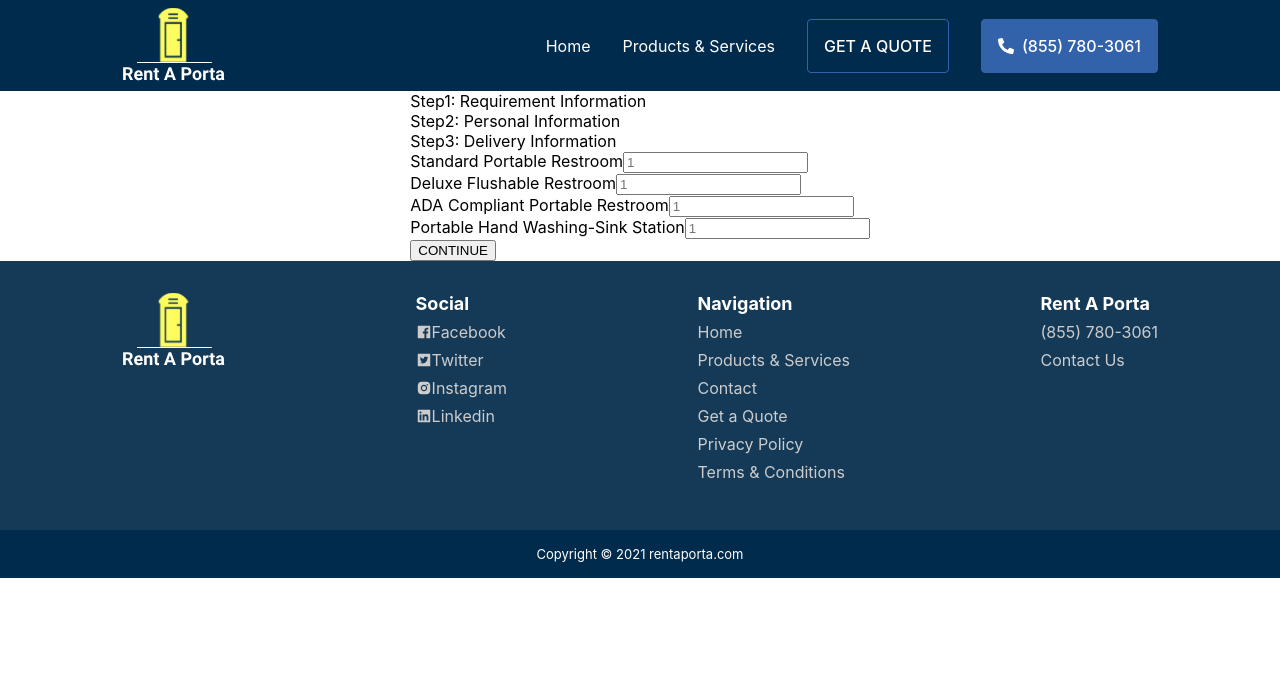
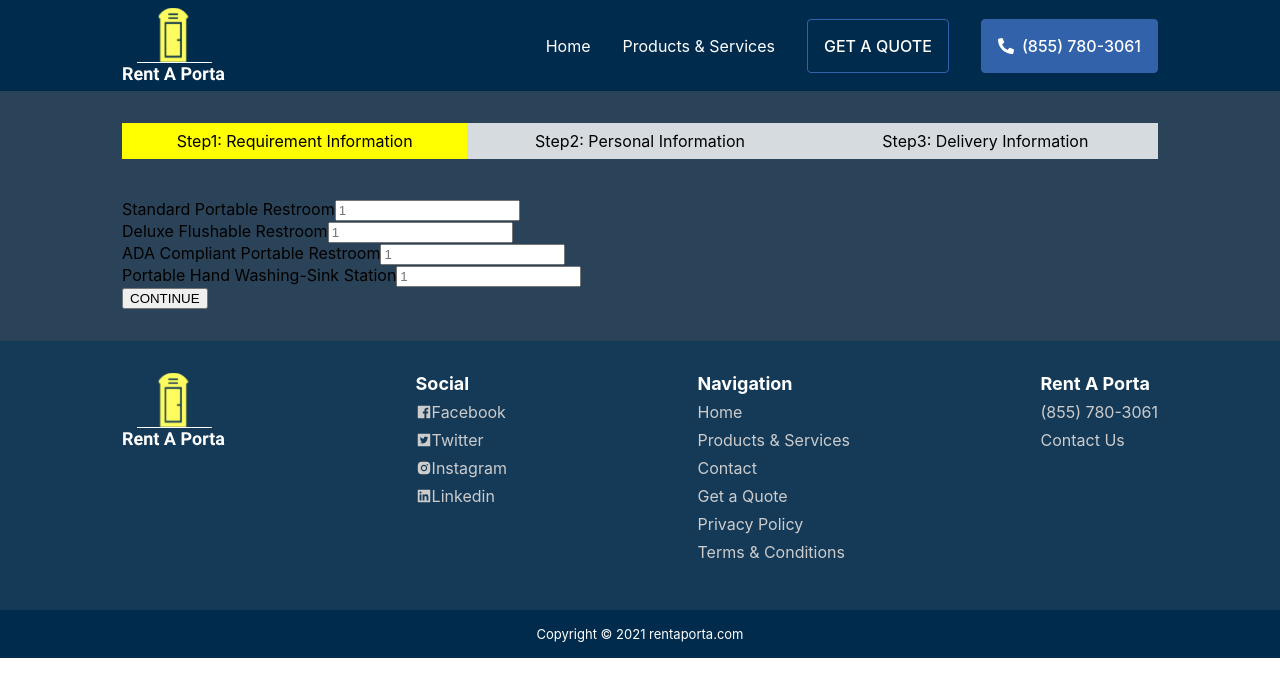
Before and after one commit to nishant-k1/flushjohn-web, a Next.js app: page /quote in a window 1280 px wide. Shown: the top 696 px of the page. Built offline with nearby package versions, Linux system fonts and the light colour scheme.

Commit message:
style progress in bar in quote page

```diff
--- a/styles/QuoteProgress.module.css
+++ b/styles/QuoteProgress.module.css
@@ -0,0 +1,31 @@
+.section{
+  min-width: 100vw;
+  background-color: #2A4358;
+}
+
+.container{
+  max-width: 1100px;
+  padding: 32px;
+  margin: 0 auto;
+}
+
+.progressBar{
+  display: grid;
+  grid-template-columns: repeat(3, 1fr);
+  justify-content: center;
+  align-items: center;
+  background-color: rgba(255, 255, 255, 0.808);
+  margin-bottom: 2.5rem;
+}
+
+.step{
+  display: grid;
+  justify-content: center;
+  align-items: center;
+  padding: .5rem;
+  font-weight: 400;
+}
+
+.step.active{
+  background-color: yellow;
+}
```
